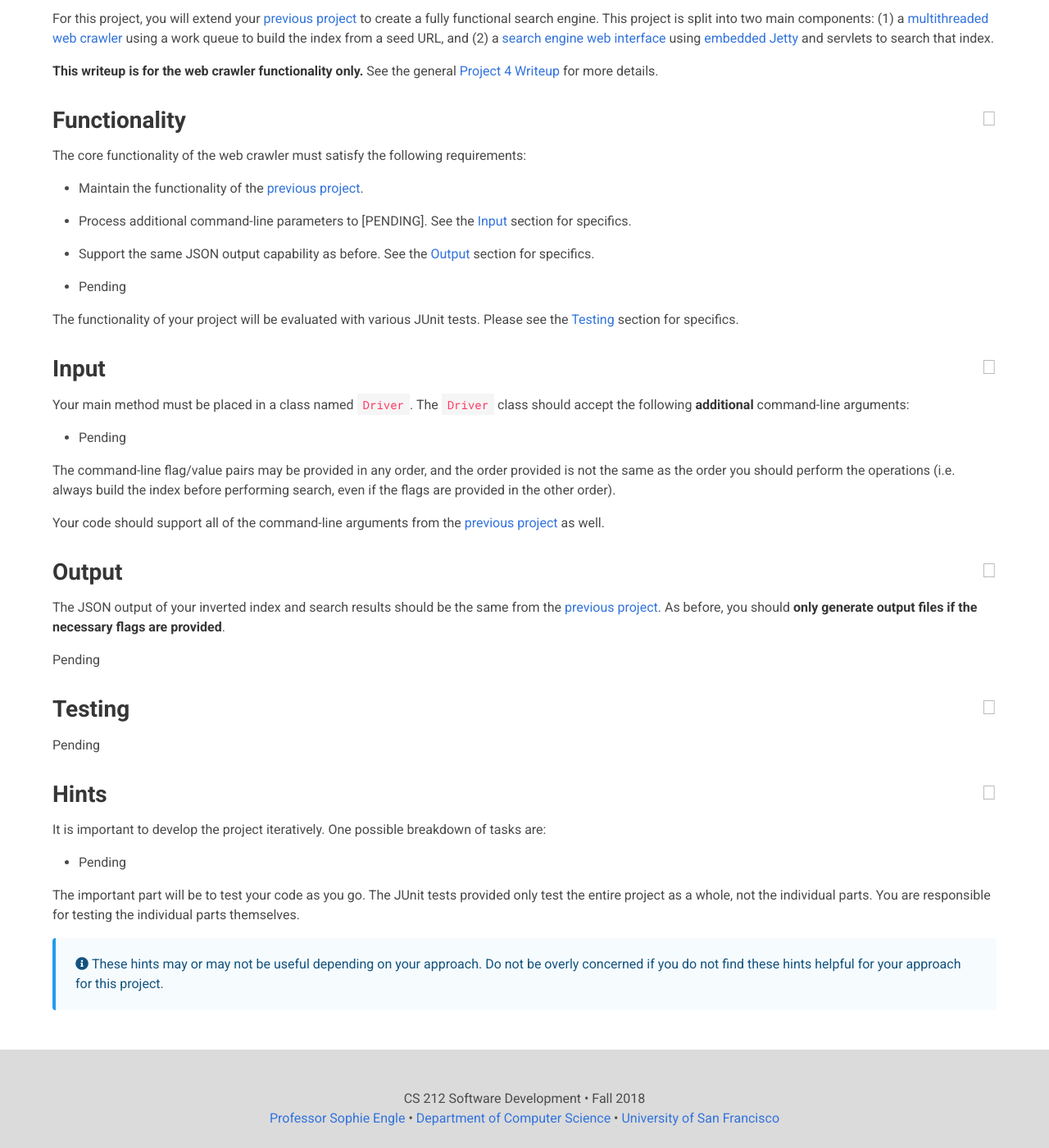
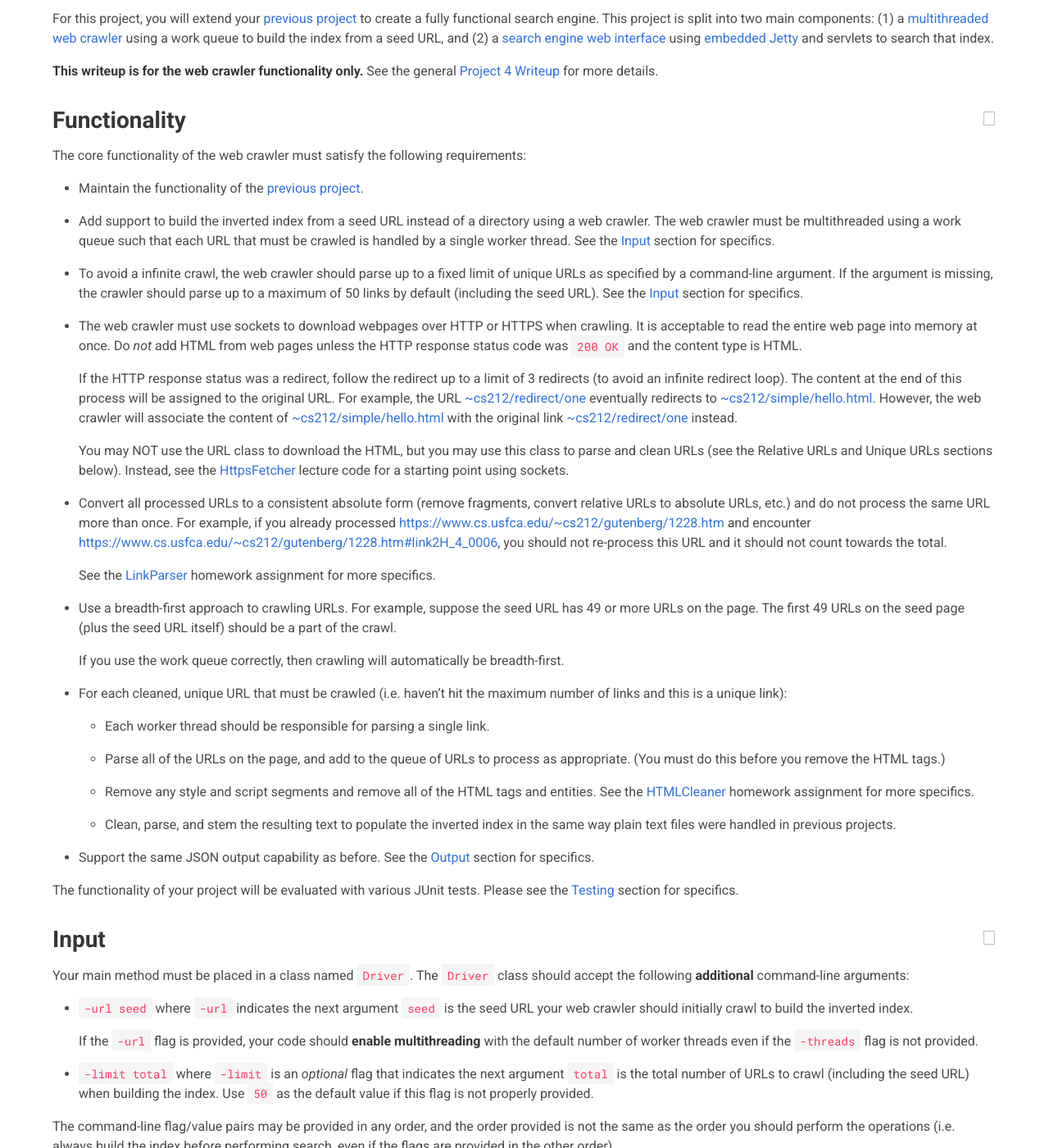
Before and after one commit to usf-cs212-fall2018/usf-cs212-fall2018.github.io, a Jekyll site: the page built from _posts/2018-11-04-project-4a-web-crawler.md, in a window 1280 px wide and 1400 px high, scrolled down 310 px. Shown: the whole window at 82% size. Built offline with Jekyll 4.4.1, drawn with Linux system fonts in a browser that asks for light colours; nearby versions of some CDN libraries; some of the changed text lies outside the part shown.

Commit message:
Finished writeup.

```diff
--- a/_posts/2018-11-04-project-4a-web-crawler.md
+++ b/_posts/2018-11-04-project-4a-web-crawler.md
@@ -16,11 +16,35 @@ The core functionality of the web crawler must satisfy the following requirement
 
   - Maintain the functionality of the [previous project]({% post_url 2018-10-08-project-3 %}).
 
-  - Process additional command-line parameters to [PENDING]. See the [Input](#input) section for specifics.
+  - Add support to build the inverted index from a seed URL instead of a directory using a web crawler. The web crawler must be multithreaded using a work queue such that each URL that must be crawled is handled by a single worker thread. See the [Input](#input) section for specifics.
+
+  - To avoid a infinite crawl, the web crawler should parse up to a fixed limit of unique URLs as specified by a command-line argument. If the argument is missing, the crawler should parse up to a maximum of 50 links by default (including the seed URL). See the [Input](#input) section for specifics.
+
+  - The web crawler must use sockets to download webpages over HTTP or HTTPS when crawling. It is acceptable to read the entire web page into memory at once. Do *not* add HTML from web pages unless the HTTP response status code was `200 OK` and the content type is HTML.
+
+      If the HTTP response status was a redirect, follow the redirect up to a limit of 3 redirects (to avoid an infinite redirect loop). The content at the end of this process will be assigned to the original URL. For example, the URL [~cs212/redirect/one](https://www.cs.usfca.edu/~cs212/redirect/one) eventually redirects to [~cs212/simple/hello.html](https://www.cs.usfca.edu/~cs212/simple/hello.html). However, the web crawler will associate the content of [~cs212/simple/hello.html](https://www.cs.usfca.edu/~cs212/simple/hello.html) with the original link [~cs212/redirect/one](https://www.cs.usfca.edu/~cs212/redirect/one) instead.
+
+      You may NOT use the URL class to download the HTML, but you may use this class to parse and clean URLs (see the Relative URLs and Unique URLs sections below). Instead, see the [HttpsFetcher](https://github.com/usf-cs212-fall2018/lectures/blob/master/Sockets/src/HttpsFetcher.java) lecture code for a starting point using sockets.
+
+  - Convert all processed URLs to a consistent absolute form (remove fragments, convert relative URLs to absolute URLs, etc.) and do not process the same URL more than once. For example, if you already processed <https://www.cs.usfca.edu/~cs212/gutenberg/1228.htm> and encounter <https://www.cs.usfca.edu/~cs212/gutenberg/1228.htm#link2H_4_0006>, you should not re-process this URL and it should not count towards the total.
+
+      See the [LinkParser](https://github.com/usf-cs212-fall2018/template-linkparser) homework assignment for more specifics.
+
+  - Use a breadth-first approach to crawling URLs. For example, suppose the seed URL has 49 or more URLs on the page. The first 49 URLs on the seed page (plus the seed URL itself) should be a part of the crawl.
+
+      If you use the work queue correctly, then crawling will automatically be breadth-first.
+
+  - For each cleaned, unique URL that must be crawled (i.e. haven't hit the maximum number of links and this is a unique link):
+
+    - Each worker thread should be responsible for parsing a single link.
+
+    - Parse all of the URLs on the page, and add to the queue of URLs to process as appropriate. (You must do this before you remove the HTML tags.)
+
+    - Remove any style and script segments and remove all of the HTML tags and entities. See the [HTMLCleaner](https://github.com/usf-cs212-fall2018/template-htmlcleaner) homework assignment for more specifics.
+
+    - Clean, parse, and stem the resulting text to populate the inverted index in the same way plain text files were handled in previous projects.
 
   - Support the same JSON output capability as before. See the [Output](#output) section for specifics.
-
-  - Pending
 
 The functionality of your project will be evaluated with various JUnit tests. Please see the [Testing](#testing) section for specifics.
 
@@ -28,7 +52,11 @@ The functionality of your project will be evaluated with various JUnit tests. Pl
 
 Your main method must be placed in a class named `Driver`. The `Driver` class should accept the following **additional** command-line arguments:
 
-  - Pending
+  - `-url seed` where `-url` indicates the next argument `seed` is the seed URL your web crawler should initially crawl to build the inverted index.
+
+      If the `-url` flag is provided, your code should **enable multithreading** with the default number of worker threads even if the `-threads` flag is not provided.
+
+  - `-limit total` where `-limit` is an *optional* flag that indicates the next argument `total` is the total number of URLs to crawl (including the seed URL) when building the index. Use `50` as the default value if this flag is not properly provided.
 
 The command-line flag/value pairs may be provided in any order, and the order provided is not the same as the order you should perform the operations (i.e. always build the index before performing search, even if the flags are provided in the other order).
 
@@ -38,17 +66,25 @@ Your code should support all of the command-line arguments from the [previous pr
 
 The JSON output of your inverted index and search results should be the same from the [previous project]({% post_url 2018-10-08-project-3 %}). As before, you should **only generate output files if the necessary flags are provided**.
 
-Pending
-
 {% include section.html level="h2" name="Testing" %}
 
-Pending
+You must pass 100% of the tests in the [`Project4Test.java`](https://github.com/usf-cs212-fall2018/project-tests/blob/master/src/Project4Test.java) group of JUnit tests to satisfy the web crawler functionality requirements. See the [project testing]({% post_url 2018-08-25-project-testing %}) guide for details.
+
+<article class="message is-info">
+  <div class="message-body">
+    <i class="fas fa-info-circle"></i>&nbsp;These tests are only for the web crawler functionality. The search engine functionality will be verified during the final code review appointment, not via automated system tests.
+  </div>
+</article>
 
 {% include section.html level="h2" name="Hints" %}
 
-It is important to develop the project iteratively. One possible breakdown of tasks are:
+It is important to develop the project iteratively. Some hints related to this project are:
 
-  - Pending
+  - Use the relevant homework and lecture code, including the [HTMLCleaner](https://github.com/usf-cs212-fall2018/template-htmlcleaner), [LinkParser](https://github.com/usf-cs212-fall2018/template-linkparser), and [HttpsFetcher](https://github.com/usf-cs212-fall2018/lectures/blob/master/Sockets/src/HttpsFetcher.java) classes.
+
+  - Create helper methods to parse the HTTP response status line into a status code, to test whether status codes represent a redirect, and whether the content type of the HTTP response is HTML.
+
+  - Outside of the relevant homework and lecture classes, there is likely only one new class (a web crawler class) required for this project. However, you must be careful to properly multithread and synchronize in this class!
 
 The important part will be to test your code as you go. The JUnit tests provided only test the entire project as a whole, not the individual parts. You are responsible for testing the individual parts themselves.
 
```
